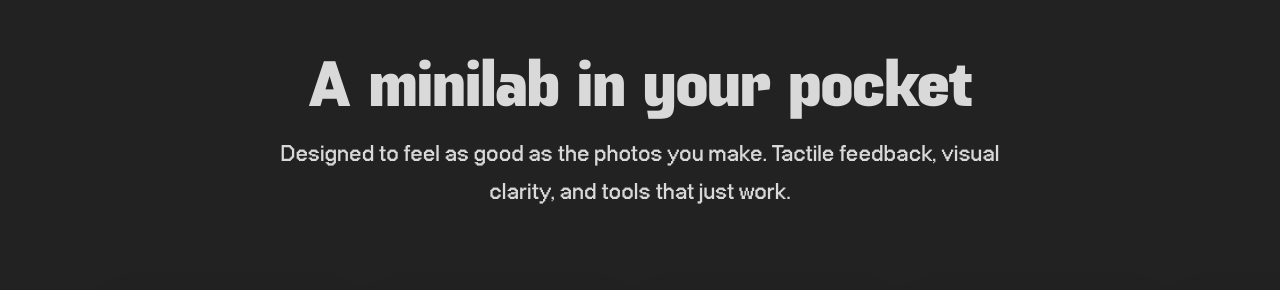
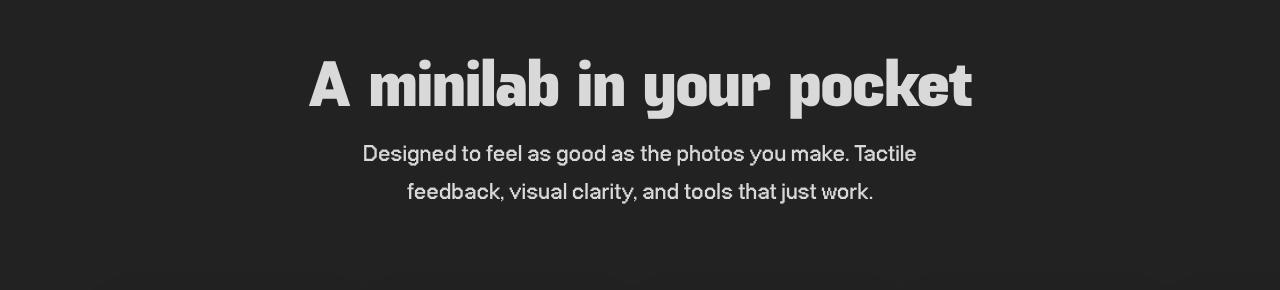
Before and after one commit to otisweekly/frontier-minilab-site, a plain HTML site: page index.html in a window 1280 px wide. Shown: the part 1340-1630 px from the top of the page. Drawn offline with Linux system fonts and the light colour scheme.

Commit message:
Reduce body copy max-width to 620px

```diff
--- a/index.html
+++ b/index.html
@@ -363,7 +363,7 @@
         .section-canvas.video-section .headline-section p {
             color: #d9d9d9;
             text-align: center;
-            max-width: 720px;
+            max-width: 620px;
             margin: 20px auto 0;
         }
 
```
